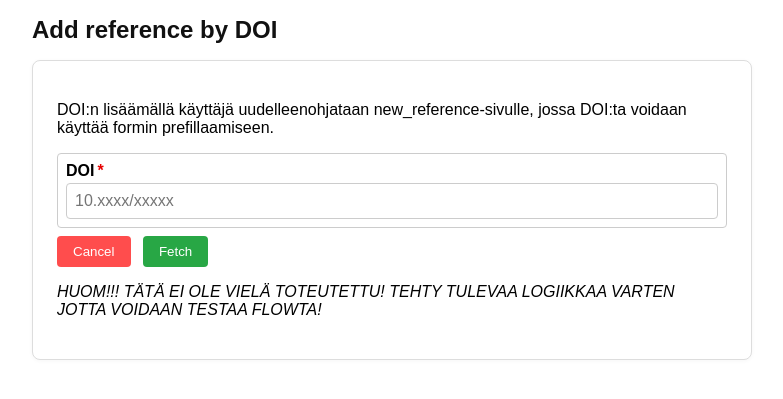
After one commit to macabre-cs/ohtu-miniprojekti, a Flask app: page /new_reference_doi in a window 1280 px wide. The commit adds this page. Shown: the top 399 px of the page, without its empty margins (248-1031 px from the left). Run offline with Flask 3, Linux system fonts and the light colour scheme; some libraries are stand-ins or nearby versions.

Commit message:
Add templates for adding a reference by doi

```diff
--- a/src/app.py
+++ b/src/app.py
@@ -6,16 +6,18 @@ from repositories.reference_repository import (
     get_reference,
     create_reference,
     delete_reference,
-    edit_reference
+    edit_reference,
 )
 from config import app, test_env
 from util import validate_reference, validate_cite_key
 from entities.reference import Reference
 from bibtex_generator import generate_bibtex
 
+
 def format_authors(authors):
     cleaned = [a.strip() for a in authors if a.strip()]
     return "; ".join(cleaned)
+
 
 @app.route("/")
 def index():
@@ -25,7 +27,26 @@ def index():
 
 @app.route("/new_reference")
 def new():
-    return render_template("new_reference.html", curr_year=datetime.now().year)
+    # jos DOI annettu, välitetään se new_reference käsiteltäväksi
+    doi = request.args.get("doi")
+    return render_template("new_reference.html", curr_year=datetime.now().year, doi=doi)
+
+
+# Placeholder DOI sivu, josta käyttäjä voi syöttää DOI:n.
+# Käyttäjä ohjataan new_reference-sivulle, jossa DOI voidaan käyttää lomakkeen esitäyttämiseen.
+# HUOM TÄTÄ LOGIIKKAA EI OLE VIELÄ TEHTY!! TÄMÄ ON VAIN VALMIS POHJA DOI:N SYÖTTÖÄ VARTEN!!
+@app.route("/new_reference_doi", methods=["GET", "POST"])
+def new_reference_doi():
+    if request.method == "POST":
+        doi = request.form.get("doi", "").strip()
+        if not doi:
+            flash("Please enter a DOI")
+            return render_template("new_reference_doi.html")
+        # Ohjataan new_reference-sivulle, jossa DOI:ta voidaan käyttää lomakkeen täyttämiseen
+        return redirect(f"/new_reference?doi={doi}")
+
+    return render_template("new_reference_doi.html")
+
 
 @app.route("/load_fields/<ref_type>/<ref_id>", methods=["GET"])
 def load_fields(ref_type, ref_id):
@@ -33,7 +54,7 @@ def load_fields(ref_type, ref_id):
     templates = {
         "book": "new_book.html",
         "article": "new_article.html",
-        "inproceedings": "new_inproceedings.html"
+        "inproceedings": "new_inproceedings.html",
     }
     if ref_type not in templates:
         return "Invalid reference type", 400
@@ -145,7 +166,7 @@ def export_bibtex():
     return Response(
         bibtex,
         mimetype="text/plain",
-        headers={"Content-Disposition": "attachment;filename=references.bib"}
+        headers={"Content-Disposition": "attachment;filename=references.bib"},
     )
 
 
--- a/src/templates/index.html
+++ b/src/templates/index.html
@@ -5,6 +5,9 @@ block body %}
 <div>
   <button class="btn-create" onclick="window.location.href='/new_reference'">
     Create a new reference
+  </button>
+  <button class="btn-neutral" onclick="window.location.href='/new_reference_doi'">
+    Add reference by DOI
   </button>
 </div>
 <br />
--- /dev/null
+++ b/src/templates/new_reference_doi.html
@@ -0,0 +1,21 @@
+{% extends "layout.html" %} {% block title %} Add reference by DOI {% endblock %} {% block body %}
+
+<h2 class="head-form">Add reference by DOI</h2>
+
+<form class="form" action="/new_reference_doi" method="post">
+  <p>DOI:n lisäämällä käyttäjä uudelleenohjataan new_reference-sivulle, jossa DOI:ta voidaan käyttää formin prefillaamiseen.</p>
+
+  <div class="form-field">
+    <label for="doi">DOI<span class="required">*</span></label>
+    <input type="text" name="doi" id="doi" placeholder="10.xxxx/xxxxx" required />
+  </div>
+
+  <button class="btn-cancel" type="button" onclick="window.location.href='/'">
+    Cancel
+  </button>
+  <button class="btn-create" type="submit">Fetch</button>
+
+  <p><em>HUOM!!! TÄTÄ EI OLE VIELÄ TOTEUTETTU! TEHTY TULEVAA LOGIIKKAA VARTEN JOTTA VOIDAAN TESTAA FLOWTA!</em></p>
+</form>
+
+{% endblock %}
```
Also changed, not shown: src/templates/new_reference.html (+9 -0 lines).
